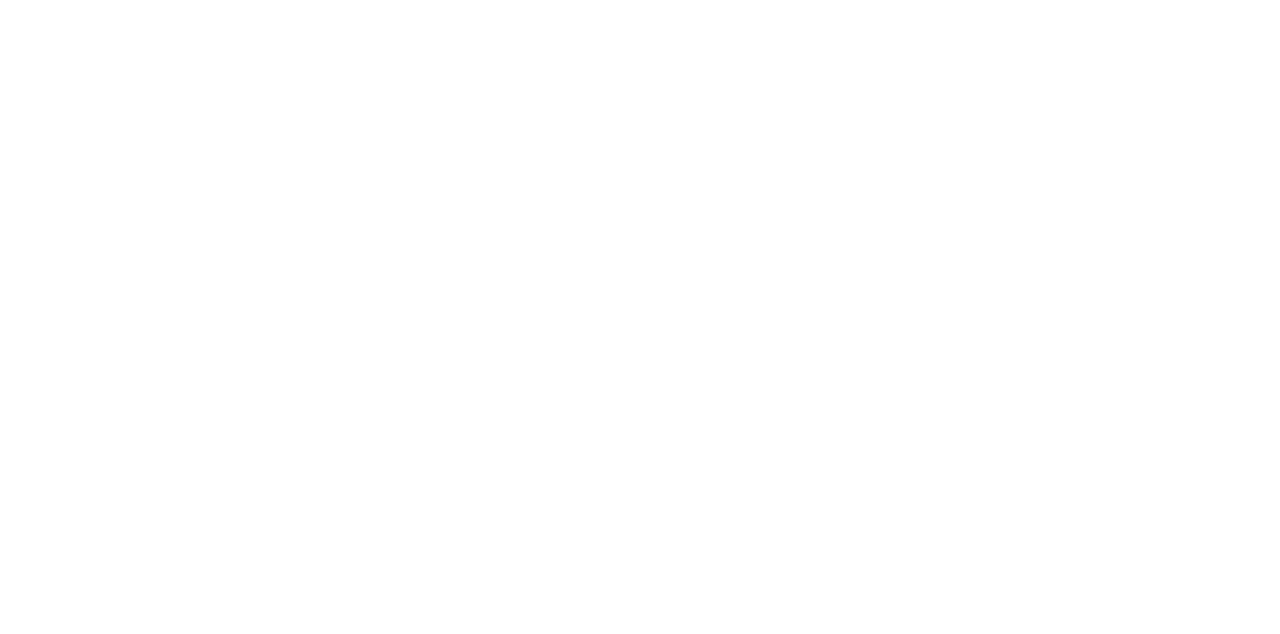
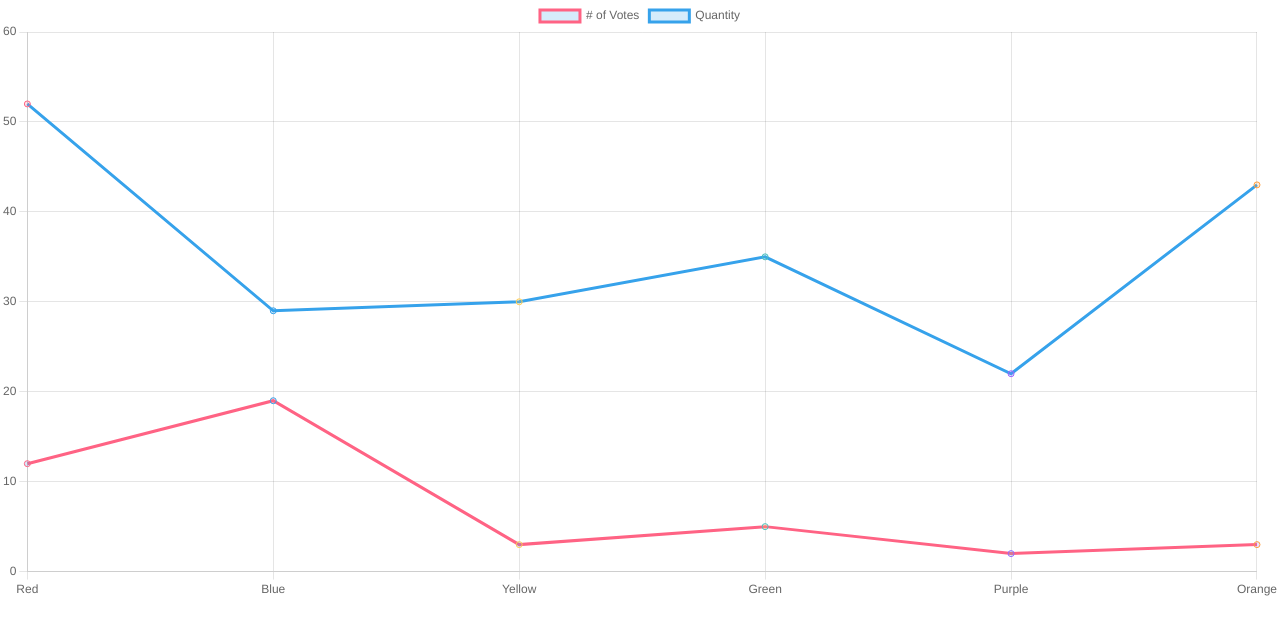
Before and after one commit to akshaymurari/event_booking, a React (Create React App) app in the folder reactapp_test/: page /charts in a window 1280 px wide. Shown: the top 634 px of the page. Built offline with nearby package versions, Linux system fonts and the light colour scheme.

Commit message:
added charts.js

```diff
--- a/reactapp_test/package.json
+++ b/reactapp_test/package.json
@@ -45,9 +45,13 @@
     ]
   },
   "devDependencies": {
+    "@types/chart.js": "^2.9.32",
+    "@types/react-chartjs-2": "^2.5.7",
     "@types/react-redux": "^7.1.16",
     "@types/react-router-dom": "^5.1.7",
     "@types/redux": "^3.6.0",
+    "chart.js": "^3.3.2",
+    "react-chartjs-2": "^3.0.3",
     "react-redux": "^7.2.4",
     "react-test-renderer": "^17.0.2",
     "redux": "^4.1.0"
--- a/reactapp_test/src/App.tsx
+++ b/reactapp_test/src/App.tsx
@@ -6,6 +6,7 @@
 import Main from "./Components/Main/Main";
 import {Provider} from "react-redux";
 import {store} from "./Components/redux/store";
+import Charts from "./Components/Charts/Charts";
 
 export const graphql = "http://localhost:8000/graphql";
 
@@ -18,6 +19,7 @@
           <Route path="/main" exact component={Main}></Route>
           <Route path="/events" exact component={()=><>in main</>}></Route>
           <Route path="/bookings" exact component={()=><>in main</>}></Route>
+          <Route path="/charts" exact component={Charts}></Route>
           <Route path="/error" exact component={()=><h1>in error page</h1>}></Route>
         </Switch>
       </Provider>
--- /dev/null
+++ b/reactapp_test/src/Components/Charts/Charts.tsx
@@ -0,0 +1,111 @@
+import React from 'react';
+import {Bar,Line} from "react-chartjs-2";
+
+const Charts = () => {
+    return (
+        <div>
+            <Line
+                type="line"
+                data={{
+                    labels:['Red', 'Blue', 'Yellow', 'Green', 'Purple', 'Orange'],
+                    datasets: [{
+                        label: '# of Votes',
+                        data: [12, 19, 3, 5, 2, 3],
+                        backgroundColor: [
+                            'rgba(54, 162, 235, 0.2)',
+                            'rgba(255, 99, 132, 0.2)',
+                            'rgba(54, 162, 235, 0.2)',
+                            'rgba(255, 206, 86, 0.2)',
+                            'rgba(75, 192, 192, 0.2)',
+                            'rgba(153, 102, 255, 0.2)',
+                            'rgba(255, 159, 64, 0.2)'
+                        ],
+                        borderColor: [
+                            'rgba(255, 99, 132, 1)',
+                            'rgba(54, 162, 235, 1)',
+                            'rgba(255, 206, 86, 1)',
+                            'rgba(75, 192, 192, 1)',
+                            'rgba(153, 102, 255, 1)',
+                            'rgba(255, 159, 64, 1)'
+                        ],
+
+                    },{
+                        label: 'Quantity',
+                        data: [52, 29, 30, 35, 22, 43],
+                        backgroundColor: [
+                            'rgba(255, 99, 132, 0.2)',
+                            'rgba(54, 162, 235, 0.2)',
+                            'rgba(255, 206, 86, 0.2)',
+                            'rgba(75, 192, 192, 0.2)',
+                            'rgba(153, 102, 255, 0.2)',
+                            'rgba(255, 159, 64, 0.2)'
+                        ],
+                        borderColor: [
+                            'rgba(255, 99, 132, 1)',
+                            'rgba(54, 162, 235, 1)',
+                            'rgba(255, 206, 86, 1)',
+                            'rgba(75, 192, 192, 1)',
+                            'rgba(153, 102, 255, 1)',
+                            'rgba(255, 159, 64, 1)'
+                        ],
+                    }]
+                }}
+                height={600}
+                width={400}
+                options={{ maintainAspectRatio: false }}
+            />
+            {/* <Line
+                type="line"
+                data={{
+                    labels:['Red', 'Blue', 'Yellow', 'Green', 'Purple', 'Orange'],
+                    datasets: [{
+                        label: '# of Votes',
+                        data: [12, 19, 3, 5, 2, 3],
+                        backgroundColor: [
+                            'rgba(54, 162, 235, 0.2)',
+                            'rgba(255, 99, 132, 0.2)',
+                            'rgba(54, 162, 235, 0.2)',
+                            'rgba(255, 206, 86, 0.2)',
+                            'rgba(75, 192, 192, 0.2)',
+                            'rgba(153, 102, 255, 0.2)',
+                            'rgba(255, 159, 64, 0.2)'
+                        ],
+                        borderColor: [
+                            'rgba(255, 99, 132, 1)',
+                            'rgba(54, 162, 235, 1)',
+                            'rgba(255, 206, 86, 1)',
+                            'rgba(75, 192, 192, 1)',
+                            'rgba(153, 102, 255, 1)',
+                            'rgba(255, 159, 64, 1)'
+                        ],
+
+                    },{
+                        label: 'Quantity',
+                        data: [52, 29, 30, 35, 22, 43],
+                        backgroundColor: [
+                            'rgba(255, 99, 132, 0.2)',
+                            'rgba(54, 162, 235, 0.2)',
+                            'rgba(255, 206, 86, 0.2)',
+                            'rgba(75, 192, 192, 0.2)',
+                            'rgba(153, 102, 255, 0.2)',
+                            'rgba(255, 159, 64, 0.2)'
+                        ],
+                        borderColor: [
+                            'rgba(255, 99, 132, 1)',
+                            'rgba(54, 162, 235, 1)',
+                            'rgba(255, 206, 86, 1)',
+                            'rgba(75, 192, 192, 1)',
+                            'rgba(153, 102, 255, 1)',
+                            'rgba(255, 159, 64, 1)'
+                        ],
+                    }]
+                }}
+                height={600}
+                width={400}
+                options={{ maintainAspectRatio: false }}
+            /> */}
+        </div>
+    )
+}
+
+export default Charts
```
Also changed, not shown: reactapp_test/src/Components/Charts/Charts.scss (added).
